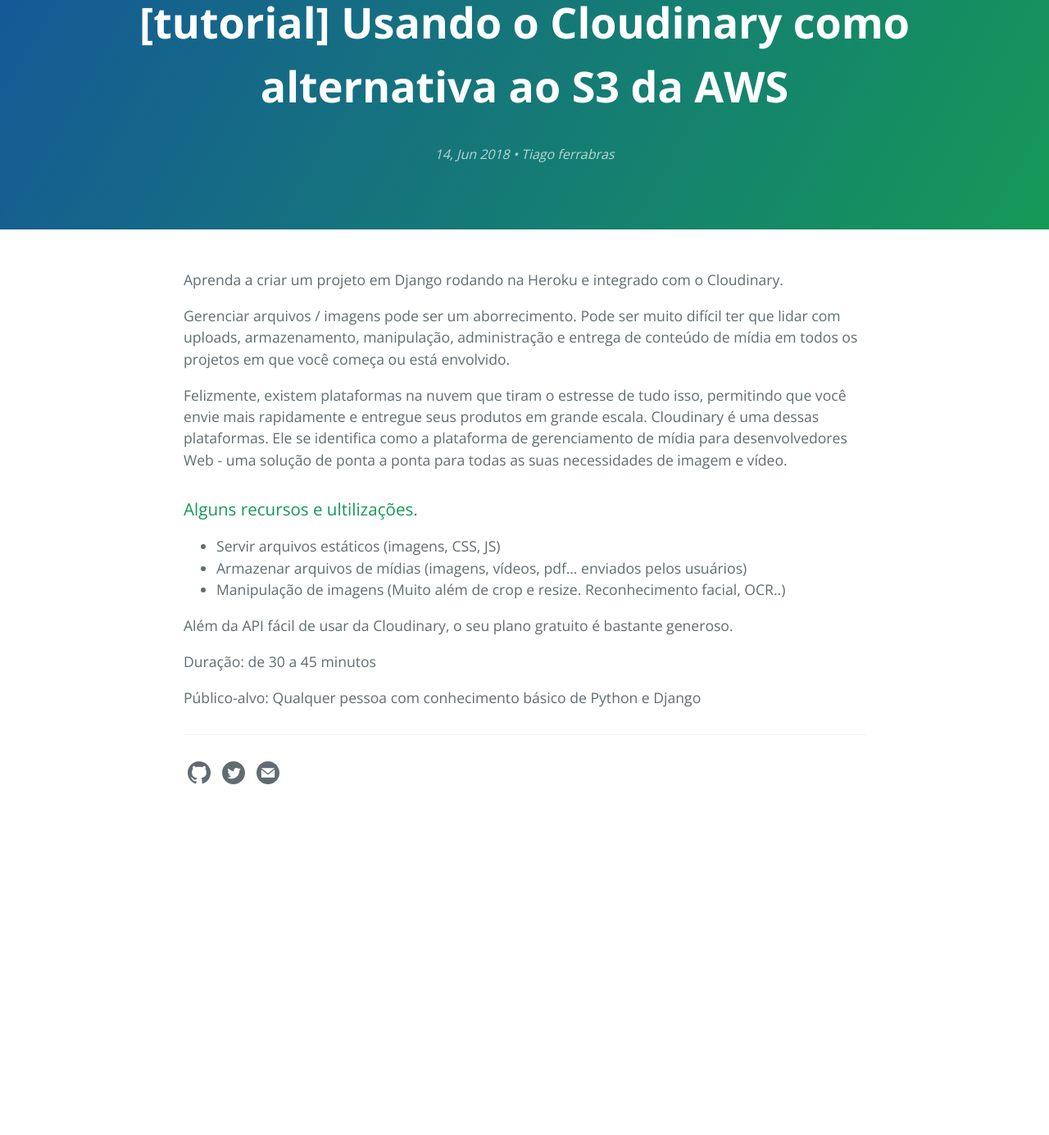
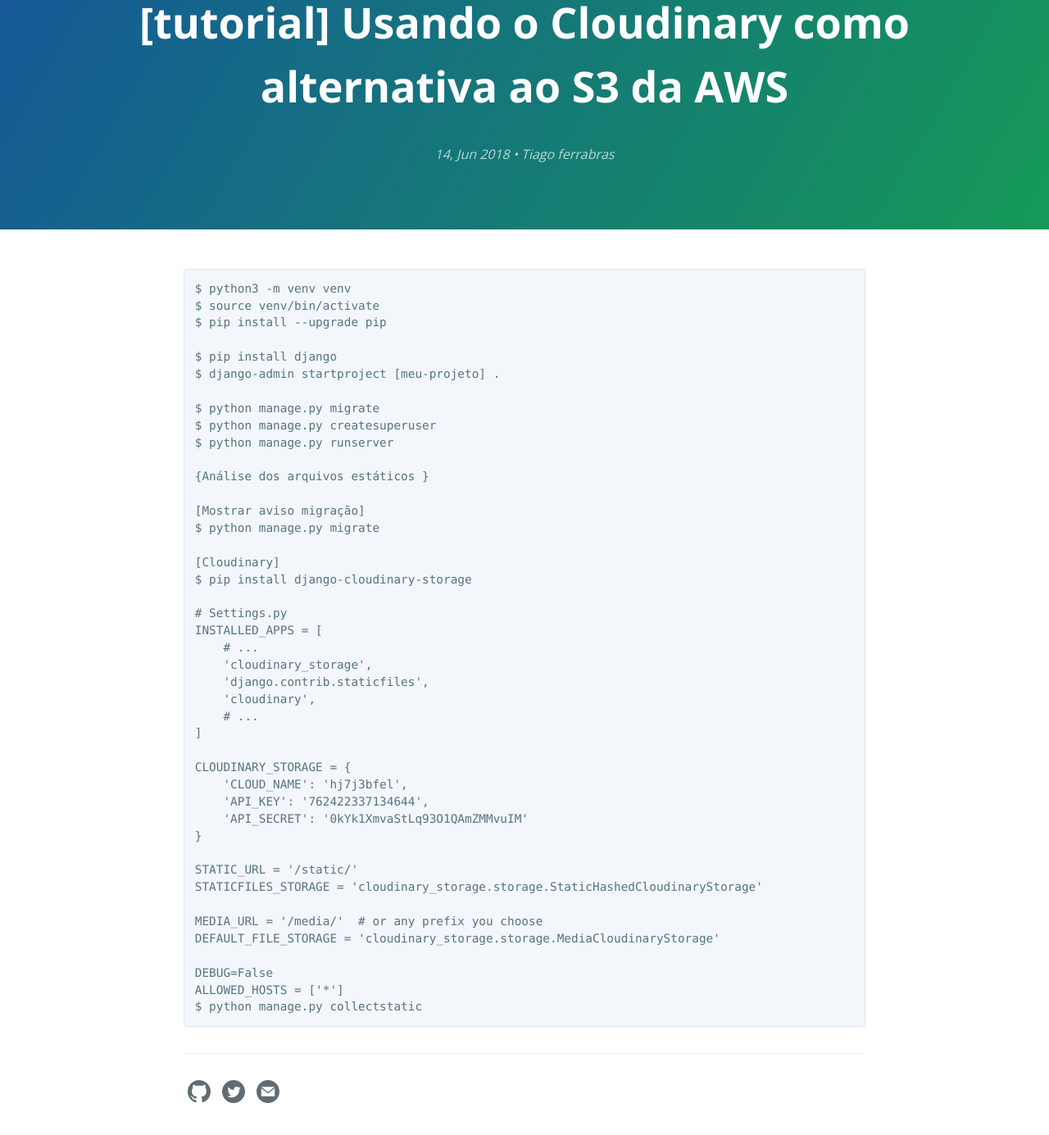
Before and after one commit to tiagocordeiro/tiagocordeiro.github.io, a Jekyll site: the page built from _posts/2018-06-14-usando-o-cloudnary.md, in a window 1280 px wide and 1400 px high, scrolled down 148 px. Shown: the top 1385 px of the window at 82% size. Built offline with Jekyll 4.4.1, drawn with Linux system fonts in a browser that asks for light colours; before the commit the page ends 1159 px from its top, so only the background shows below that.

Commit message:
Adiciona post tutorial

````diff
--- a/_posts/2018-06-14-usando-o-cloudnary.md
+++ b/_posts/2018-06-14-usando-o-cloudnary.md
@@ -5,19 +5,48 @@ date:   2018-06-14 05:00:01 -0300
 category: Tutorial
 ---
 
-Aprenda a criar um projeto em Django rodando na Heroku e integrado com o Cloudinary.
+```
+$ python3 -m venv venv
+$ source venv/bin/activate
+$ pip install --upgrade pip
 
-Gerenciar arquivos / imagens pode ser um aborrecimento. Pode ser muito difícil ter que lidar com uploads, armazenamento, manipulação, administração e entrega de conteúdo de mídia em todos os projetos em que você começa ou está envolvido.
+$ pip install django
+$ django-admin startproject [meu-projeto] .
 
-Felizmente, existem plataformas na nuvem que tiram o estresse de tudo isso, permitindo que você envie mais rapidamente e entregue seus produtos em grande escala. Cloudinary é uma dessas plataformas. Ele se identifica como a plataforma de gerenciamento de mídia para desenvolvedores Web - uma solução de ponta a ponta para todas as suas necessidades de imagem e vídeo.
+$ python manage.py migrate
+$ python manage.py createsuperuser
+$ python manage.py runserver
 
-### Alguns recursos e ultilizações.
-* Servir arquivos estáticos (imagens, CSS, JS)
-* Armazenar arquivos de mídias (imagens, vídeos, pdf... enviados pelos usuários)
-* Manipulação de imagens (Muito além de crop e resize. Reconhecimento facial, OCR..)
+{Análise dos arquivos estáticos }
 
-Além da API fácil de usar da Cloudinary, o seu plano gratuito é bastante generoso.
+[Mostrar aviso migração]
+$ python manage.py migrate
 
-Duração: de 30 a 45 minutos
+[Cloudinary]
+$ pip install django-cloudinary-storage
 
-Público-alvo: Qualquer pessoa com conhecimento básico de Python e Django
+# Settings.py
+INSTALLED_APPS = [
+    # ...
+    'cloudinary_storage',
+    'django.contrib.staticfiles',
+    'cloudinary',
+    # ...
+]
+
+CLOUDINARY_STORAGE = {
+    'CLOUD_NAME': 'hj7j3bfel',
+    'API_KEY': '762422337134644',
+    'API_SECRET': '0kYk1XmvaStLq93O1QAmZMMvuIM'
+}
+
+STATIC_URL = '/static/'
+STATICFILES_STORAGE = 'cloudinary_storage.storage.StaticHashedCloudinaryStorage'
+
+MEDIA_URL = '/media/'  # or any prefix you choose
+DEFAULT_FILE_STORAGE = 'cloudinary_storage.storage.MediaCloudinaryStorage'
+
+DEBUG=False
+ALLOWED_HOSTS = ['*']
+$ python manage.py collectstatic
+```
````
